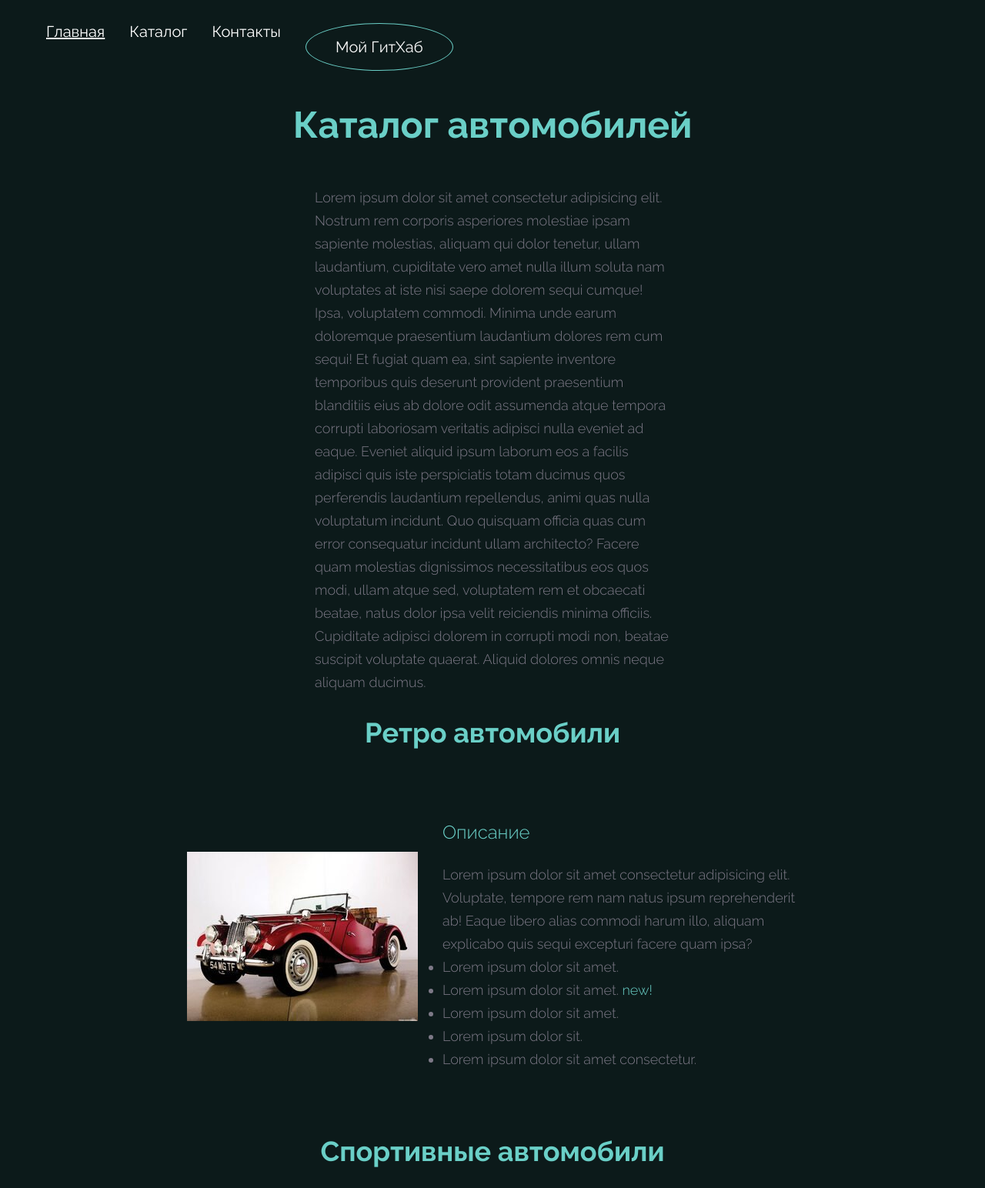
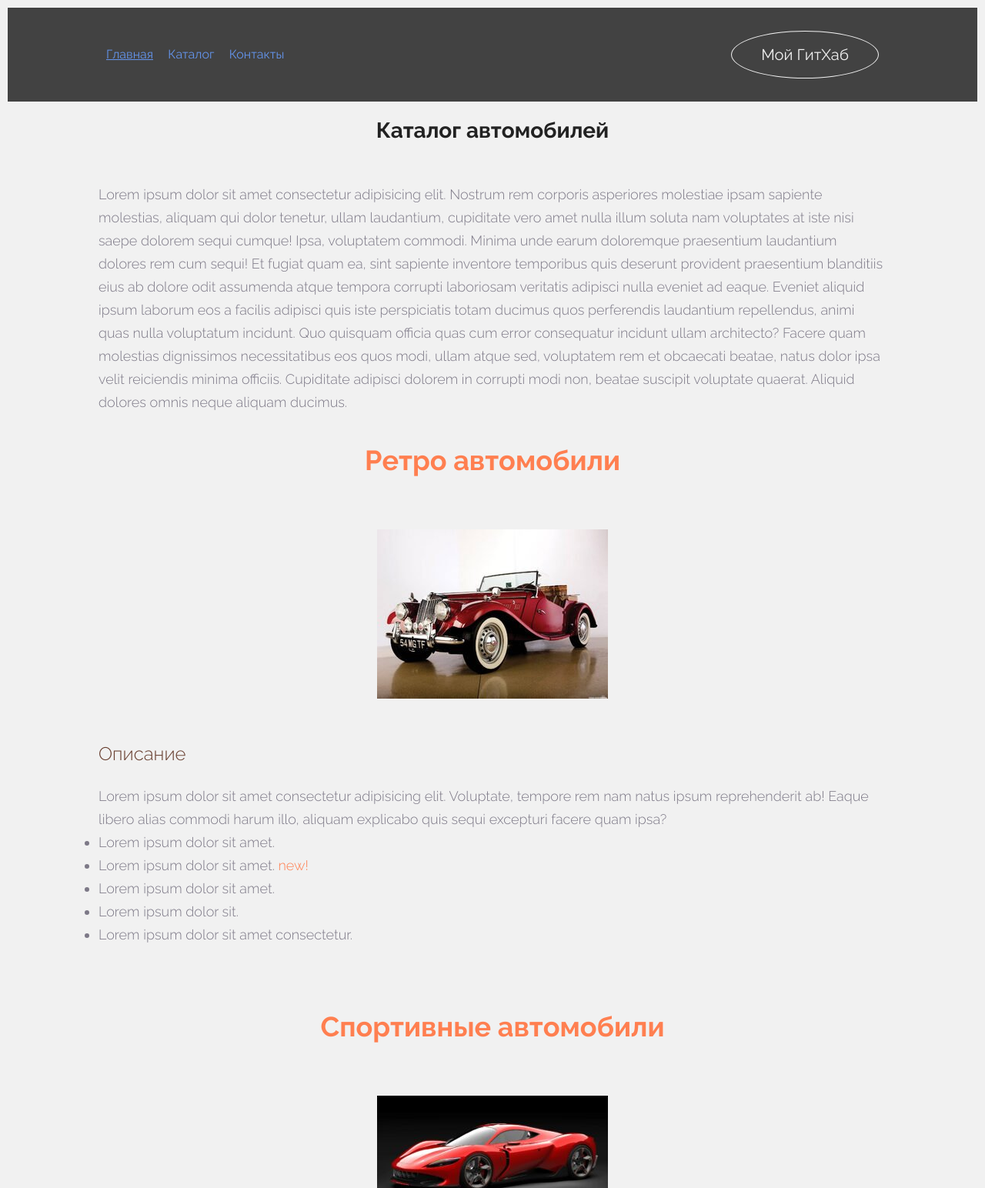
Before and after one commit to Avexei2022/2023_12_25_HTML_HW, a plain HTML site: page catalog/catalog.html in a window 1280 px wide. Shown: the top 1544 px of the page at 77% size. Drawn offline with Linux system fonts and the light colour scheme.

Commit message:
Задание семинара 2

```diff
--- a/catalog/catalog.html
+++ b/catalog/catalog.html
@@ -15,18 +15,21 @@
 
   <body>
     <div class="header center">
-      <a class="header__link" href="../index.html">Главная</a>
-      <a class="header__link" href="#">Каталог</a>
-      <a class="header__link" href="#">Контакты</a>
-      <a class="button" href="https://github.com/Avexei2022?tab=repositories"
+      <div class="header__menu left">
+        <a class="header__link" href="../index.html">Главная</a>
+        <a class="header__link" href="#">Каталог</a>
+        <a class="header__link" href="#">Контакты</a>
+      </div>
+      <div class="header__menu right">
+        <a class="button" href="https://github.com/Avexei2022?tab=repositories"
         >Мой ГитХаб</a
-      >
+      ></div>
     </div>
     <div class="top center">
       <div>
-        <h1 class="title">Каталог автомобилей</h1>
+        <h1 class="h1_title">Каталог автомобилей</h1>
         <div class="about__content">
-          <p class="about__text">
+          <p class="p_paragraph">
             Lorem ipsum dolor sit amet consectetur adipisicing elit. Nostrum rem
             corporis asperiores molestiae ipsam sapiente molestias, aliquam qui
             dolor tenetur, ullam laudantium, cupiditate vero amet nulla illum
@@ -50,18 +53,18 @@
     </div>
     <div class="about center">
       <div>
-        <h1 class="heading">Ретро автомобили</h1>
+        <h2 class="h2_heading">Ретро автомобили</h2>
         <div class="about__content">
           <img src="../img/retro.jpg" alt="retro" />
           <div>
-            <h3 class="about_title">Описание</h3>
-            <p class="about__text">
+            <h3 class="h3_title">Описание</h3>
+            <p class="p_paragraph">
               Lorem ipsum dolor sit amet consectetur adipisicing elit.
               Voluptate, tempore rem nam natus ipsum reprehenderit ab! Eaque
               libero alias commodi harum illo, aliquam explicabo quis sequi
               excepturi facere quam ipsa?
             </p>
-            <ul class="list about__text">
+            <ul class="list p_paragraph">
               <li class="list__item">Lorem ipsum dolor sit amet.</li>
               <li class="list__item list__item_new">
                 Lorem ipsum dolor sit amet.
@@ -79,18 +82,18 @@
 
     <div class="about center">
       <div>
-        <h1 class="heading">Спортивные автомобили</h1>
+        <h2 class="h2_heading">Спортивные автомобили</h2>
         <div class="about__content">
           <img src="../img/sport.jpg" alt="sport auto" />
           <div>
-            <h3 class="about_title">Описание</h3>
-            <p class="about__text">
+            <h3 class="h3_title">Описание</h3>
+            <p class="p_paragraph">
               Lorem ipsum dolor sit amet consectetur adipisicing elit.
               Voluptate, tempore rem nam natus ipsum reprehenderit ab! Eaque
               libero alias commodi harum illo, aliquam explicabo quis sequi
               excepturi facere quam ipsa?
             </p>
-            <ul class="list about__text">
+            <ul class="list p_paragraph">
               <li class="list__item">Lorem ipsum dolor sit amet.</li>
               <li class="list__item list__item_new">
                 Lorem ipsum dolor sit amet.
@@ -108,18 +111,18 @@
 
     <div class="about center">
       <div>
-        <h1 class="heading">Внедорожники</h1>
+        <h2 class="h2_heading">Внедорожники</h2>
         <div class="about__content">
           <img src="../img/allroad.jpg" alt="allroad auto" />
           <div>
-            <h3 class="about_title">Описание</h3>
-            <p class="about__text">
+            <h3 class="h3_title">Описание</h3>
+            <p class="p_paragraph">
               Lorem ipsum dolor sit amet consectetur adipisicing elit.
               Voluptate, tempore rem nam natus ipsum reprehenderit ab! Eaque
               libero alias commodi harum illo, aliquam explicabo quis sequi
               excepturi facere quam ipsa?
             </p>
-            <ul class="list about__text">
+            <ul class="list p_paragraph">
               <li class="list__item">Lorem ipsum dolor sit amet.</li>
               <li class="list__item list__item_new">
                 Lorem ipsum dolor sit amet.
--- a/style.css
+++ b/style.css
@@ -1,6 +1,22 @@
 * {
     margin: 0;
     padding: 0;
+}
+
+:root {
+    --background_color_light:#f1f1f1;
+    --background_color_dark: #424242;
+    --h1_header_color:#222222;
+    --h2_header_color: coral;
+    --h3_header_color:#694031;
+    --p_paragraph_color:#7D7987;
+    --menu_link_color: cornflowerblue;
+    --menu_hover_color: #f1f1f1;
+    --menu_active_color: coral;
+    --button_link_color:#f1f1f1;
+    --button_hover_color:cornflowerblue;
+    --button_active_color:coral;
+    --font_family: 'Raleway', sans-serif;
 }
 
 img {
@@ -8,13 +24,21 @@ img {
 }
 
 body {
-    font-family: 'Raleway', sans-serif;
-    background-color: #0C1A1A;
+    font-family: var(--font_family);
+    background-color: var(--background_color_light);
 }
 
 .center {
-    padding-left: calc(50% - 580px);
-    padding-right: calc(50% - 580px);
+    padding-left: calc(10%);
+    padding-right: calc(10%);
+}
+
+.left {
+    margin-right: auto;
+}
+
+.right {
+    margin-left: auto;
 }
 
 a {
@@ -22,43 +46,48 @@ a {
 }
 
 .header {
+    margin-top: 10px;
+    margin-left: 10px;
+    margin-right: 10px;
     padding-top: 30px;
     padding-bottom: 30px;
     display: flex;
-    gap: 32px;
-    background-color: #0C1A1A;
-    border-bottom: #6ACFC7;
+    gap: 10%;
+    background-color: var(--background_color_dark);
+}
+
+.header__menu {
+    display: flex;
+    gap: 10%;
+    background-color:var(--background_color_dark);
 }
 
 .header__link {
+    vertical-align: auto;;
     font-style: normal;
     font-weight: 400;
-    font-size: 20px;
-    line-height: 23px;
-    color: #FFFFFF;
+    font-size: 16px;
+    line-height: 20px;
+    color: var(--menu_link_color);
+    margin: auto;
 }
 
 .header__link:hover {
-    color: #6ACFC7;
+    color: var(--menu_hover_color);
 }
 
 .header__link:active {
-    color: #2c7e77;
+    color: var(--menu_active_color);
 }
 
 .header__link:first-child {
     text-decoration: underline;
 }
 
-.header__link:last-child {
-    border-right: 1px solid orange;
-    padding-right: 32px;
-}
-
 
 .top {
-    padding-top: 10px;
-    padding-bottom: 10px;
+    padding-top: 20px;
+    padding-bottom: 20px;
     display: flex;
     flex-direction: row;
     flex-wrap: wrap;
@@ -68,36 +97,36 @@ a {
 
 }
 
-.title {
+.h1_title {
     font-style: normal;
-    font-weight: 700;
-    font-size: 48px;
-    line-height: 60px;
-    color: #6ACFC7;
+    font-weight: bold;
+    font-size: 28px;
+    line-height: 36px;
+    color: var(--h1_header_color);
     mix-blend-mode: normal;
+    text-align: center;
 }
 
 .button {
     display: block;
     width: 190px;
     height: 60px;
-    border: 1px solid #6ACFC7;
+    border: 1px solid var(--button_link_color);
     text-align: center;
     line-height: 60px;
-    color: #fafafa;
+    color: var(--button_link_color);
     font-size: 20px;
     border-radius: 50%;
     transition: all .3s;
 }
 
 .button:hover {
-    background-color: #6ACFC7;
-    color: #0C1A1A;
-    border-color: #6ACFC7;
+    color: var(--button_hover_color);
+    border-color: var(--button_hover_color);
 }
 
 .button:active {
-    background-color: #2c7e77;
+    color: var(--button_active_color);
 }
 
 .about {
@@ -107,20 +136,21 @@ a {
 
 .list__item_new::after {
     content: ' new!';
-    color: #6ACFC7;
+    color: var(--h2_header_color);
 }
 
 .list__item:hover::after {
     content: ' <<'
 }
 
-.heading {
+.h2_heading {
     font-style: normal;
     font-weight: 700;
     font-size: 36px;
     line-height: 80px;
-    color: #6ACFC7;
+    color: var(--h2_header_color);
     mix-blend-mode: normal;
+    text-align: center;
 }
 
 .about__content {
@@ -132,29 +162,25 @@ a {
     align-items: center;
 }
 
-.about_title {
+.h3_title {
     font-style: normal;
     font-weight: 300;
     font-size: 24px;
     line-height: 80px;
-    color: #6ACFC7;
+    color: var(--h3_header_color);
     mix-blend-mode: normal;
 }
 
-.about__text {
-    width: 462px;
+.p_paragraph {
+    margin: auto;;
     font-style: normal;
     font-weight: 300;
     font-size: 18px;
     line-height: 30px;
-    color: #7D7987;
+    color: var(--p_paragraph_color);
     mix-blend-mode: normal;
 }
 
-
-.icon:hover path {
-    fill: blue;
-}
 
 .about__content {
     justify-content: center;
@@ -166,19 +192,8 @@ a {
 }
 
 
-@media (max-width: 1024) {
-    .center {
-        padding-left: calc(50%-360px);
-        padding-right: calc(50%-360px);
-    }
-}
 
 @media (max-width: 767px) {
-    .center {
-        padding-left: 16px;
-        padding-right: 16px;
-    }
-
     .title {
         font-size: 48px;
         line-height: 56px;
```
Also changed, not shown: index.html (+11 -7 lines).
